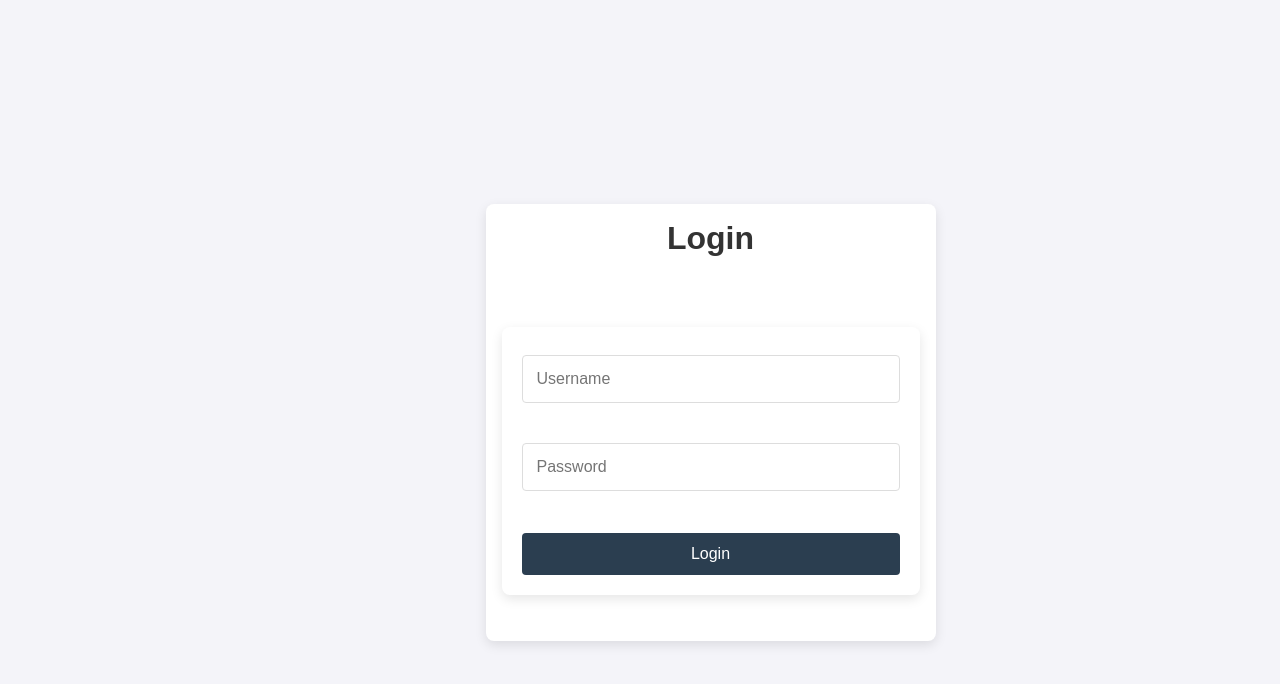
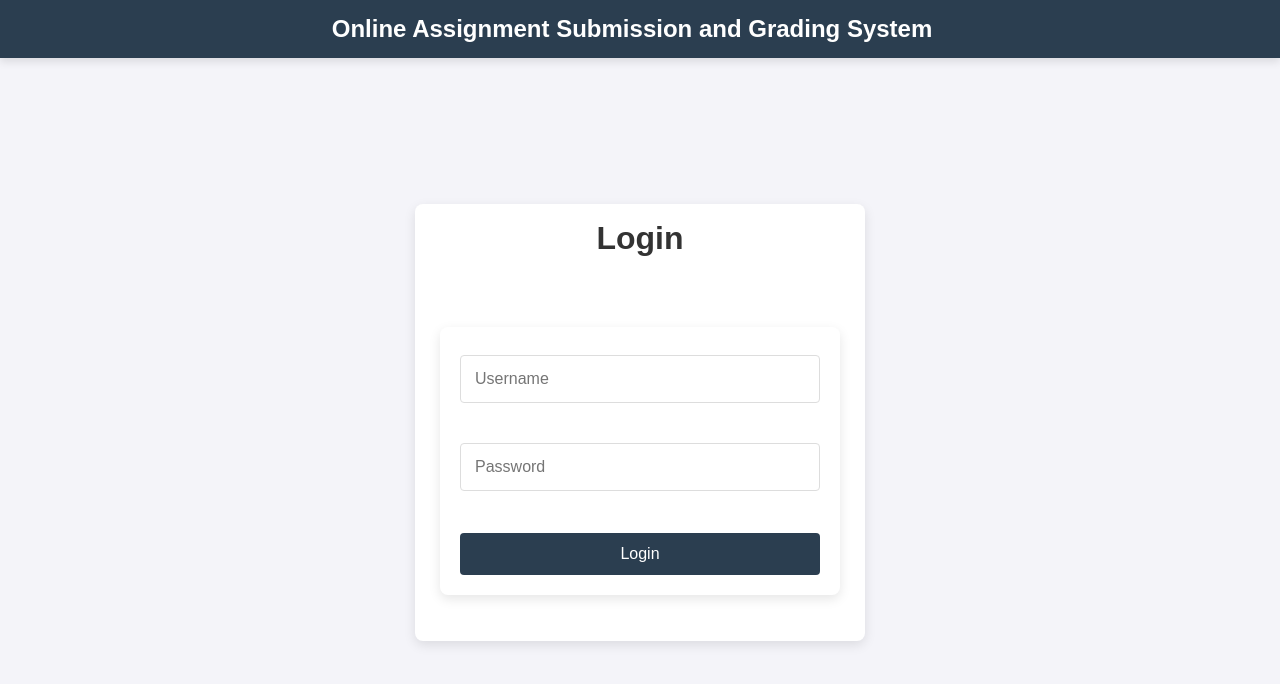
Before and after one commit to Naveen14321432/assignment-frontend, a React (Create React App) app: page / in a window 1280 px wide. Shown: the top 684 px of the page. Built offline with nearby package versions, Linux system fonts and the light colour scheme; no server answers.

Commit message:
Modified Css

```diff
--- /dev/null
+++ b/src/assets/css/navbar.css
@@ -0,0 +1,47 @@
+/* Navbar container */
+.navbar {
+    background-color: #2b3e50; /* Green background */
+    padding: 15px 0;
+  }
+
+  /* Navbar container for center alignment */
+  .navbar-container {
+    display: flex;
+    justify-content: space-between;
+    align-items: center;
+    max-width: 1200px;
+    margin: 0 auto;
+    padding: 0 20px;
+  }
+
+  /* Navbar title */
+  .navbar-title {
+    color: white;
+    font-size: 24px;
+    font-weight: bold;
+    margin: 0;
+  }
+
+  /* Navbar links */
+  .navbar-links {
+    list-style: none;
+    display: flex;
+    gap: 20px;
+    margin: 0;
+    padding: 0;
+  }
+
+  /* Navbar link styles */
+  .navbar-links li {
+    font-size: 18px;
+  }
+
+  .navbar-links a {
+    text-decoration: none;
+    color: white;
+    transition: color 0.3s ease;
+  }
+
+  .navbar-links a:hover {
+    color: #ffd700; /* Gold color on hover */
+  }
--- a/src/assets/css/userLogin.css
+++ b/src/assets/css/userLogin.css
@@ -1,11 +1,27 @@
 /* General styling for the page */
+* {
+    margin: 0;
+    padding: 0;
+    box-sizing: border-box;
+  }
+
+  body {
+    font-family: Arial, sans-serif;
+    background-color: #f4f4f9;
+    display: flex;
+    justify-content: center;
+    align-items: center;
+    min-height: 100vh;
+    padding: 1rem;
+    color: #333;
+  }
+
 .login-form {
-    background-color: white;
-
+    background-color: rgb(255, 255, 255);
     border-radius: 8px;
     box-shadow: 0 4px 12px rgba(0, 0, 0, 0.1);
-    width: 100%;
-    max-width: 450px; /* Increased width */
+    width: 400px;
+    max-width: 500px; /* Increased width */
     text-align: center;
     display: flex;
     flex-direction: column;
@@ -16,11 +32,11 @@
 /* Styling for the form container */
 .login-form-container {
     margin: left 100px;
-    background-color: white;
+    background-color: rgb(255, 255, 255);
     padding: 1rem;
     border-radius: 8px;
     box-shadow: 0 4px 12px rgba(0, 0, 0, 0.1);
-    width: 200%;
+    width: 600px;
     max-width: 450px; /* Increased width */
     text-align: center;
     display: flex;
--- /dev/null
+++ b/src/components/Navbar.js
@@ -0,0 +1,15 @@
+import React from 'react';
+import '../assets/css/navbar.css';
+
+const Navbar = () => {
+  return (
+    <nav className="navbar">
+      <div className="navbar-container">
+        <h1 className="navbar-title">Online Assignment Submission and Grading System</h1>
+
+      </div>
+    </nav>
+  );
+};
+
+export default Navbar;
--- a/src/components/UserLogin.js
+++ b/src/components/UserLogin.js
@@ -2,6 +2,7 @@ import axios from 'axios';
 import React, { useState } from 'react';
 import { useNavigate } from 'react-router-dom';
 import '../assets/css/userLogin.css';
+import Navbar from './Navbar';
 
 const BASE_API_URL = process.env.REACT_APP_API_URL || 'http://localhost:8888';
 
@@ -38,6 +39,8 @@ const UserLogin = () => {
   };
 
   return (
+    <>
+    <Navbar />
     <div className="login-form-container">
       <h2 className="login-title">Login</h2>
       <form onSubmit={handleSubmit} className="login-form">
@@ -59,6 +62,7 @@ const UserLogin = () => {
         <button type="submit" className="login-button">Login</button>
       </form>
     </div>
+    </>
   );
 };
 
--- a/src/components/UserRegistration.css
+++ b/src/components/UserRegistration.css
@@ -19,12 +19,20 @@ body {
 /* Form container */
 .form-container {
   background-color: #fff;
-  padding: 2rem;
+  padding: 1rem;
   width: 600px;
-  max-width: 480px;
+  max-width: 500px;
   border-radius: 10px;
   box-shadow: 0 10px 20px rgba(0, 0, 0, 0.15);
   transition: all 0.3s ease;
+}
+
+.form-box{
+  background-color: #fff;
+  padding: 2rem;
+  width: 400px;
+  max-width: 480px;
+  box-shadow: none;
 }
 
 .form-container .radio-group select {
@@ -46,14 +54,9 @@ body {
   text-align: center;
   margin-bottom: 1.5rem;
   font-size: 1.8rem;
-  color: #007bff;
+  color: #2b3e50;
 }
 
-.form-container form {
-  display: flex;
-  flex-direction: column;
-  gap: 1.2rem;
-}
 
 
 /* Form input fields */
@@ -100,7 +103,7 @@ input {
 /* Submit button */
 .form-container button {
   padding: 0.75rem;
-  background-color: #007bff;
+  background-color: #2b3e50;
   color: #fff;
   font-size: 1rem;
   font-weight: bold;
@@ -111,32 +114,6 @@ input {
 }
 
 .form-container button:hover {
-  background-color: #0056b3;
+  background-color: #2b3e50;
   transform: translateY(-2px);
 }
-
-/* Responsive styling */
-@media (max-width: 768px) {
-  .form-container {
-    padding: 1.5rem;
-    max-width: 90%;
-  }
-
-  .form-container h2 {
-    font-size: 1.6rem;
-  }
-
-  .form-container button {
-    font-size: 1rem;
-  }
-}
-
-@media (max-width: 480px) {
-  .form-container h2 {
-    font-size: 1.4rem;
-  }
-
-  .form-container button {
-    font-size: 0.9rem;
-  }
-}
--- a/src/components/UserRegistration.js
+++ b/src/components/UserRegistration.js
@@ -1,7 +1,7 @@
 import React, { useState } from 'react';
-import { Link } from 'react-router-dom';
 import { registerUser } from '../services/UserService';
 import './UserRegistration.css';
+import Navbar from './Navbar';
 
 const UserRegistration = () => {
   const [userDTO, setUserDTO] = useState({
@@ -56,13 +56,12 @@ const UserRegistration = () => {
 
   return (
     <div>
-      <nav className="navbar">
-        <Link to="/" className="navbar-link">Logout</Link>
-      </nav>
-
+      <Navbar />
+      <br></br>
+      <br></br>
       <div className="form-container">
         <h2>Register</h2>
-        <form onSubmit={handleSubmit}>
+        <form onSubmit={handleSubmit} className="form-box">
           <input name="name" placeholder="Name" onChange={handleChange} required />
           <input name="email" placeholder="Email" onChange={handleChange} required />
           <input name="username" placeholder="Username" onChange={handleChange} required />
@@ -93,6 +92,7 @@ const UserRegistration = () => {
           </div>
 
           <button type="submit">Register</button>
+          <center><a href='/'>Logout</a></center>
         </form>
       </div>
     </div>
```
Also changed, not shown: public/images/background.jpg (renamed from public/images/Untitled_design.jpg).
